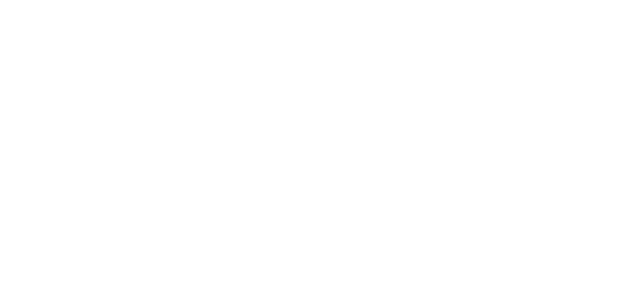
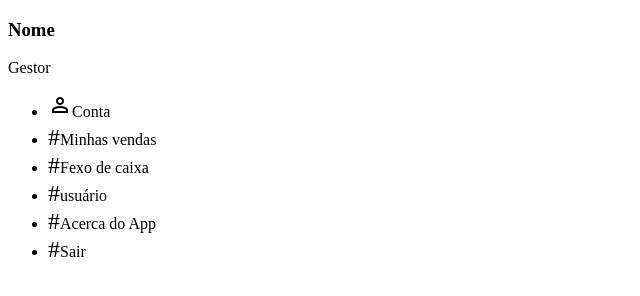
Before and after one commit to EduardoChicaia/kima, a plain HTML site: page app.html in a window 1280 px wide. Shown: the whole page, without its empty margins (0-640 px from the left). Drawn offline with nearby package versions, Linux system fonts and the light colour scheme.

Commit message:
Dando passos

```diff
--- a/app.html
+++ b/app.html
@@ -0,0 +1,32 @@
+<!DOCTYPE html>
+<html lang="pt-br">
+<head>
+    <meta charset="UTF-8">
+    <meta name="viewport" content="width=device-width, initial-scale=1.0">
+    <link href="https://fonts.googleapis.com/css2?family=Material+Symbols+Outlined" rel="stylesheet" />
+    <title>app Kima</title>
+</head>
+<body>
+    <main>
+        <header>
+            <div>
+                <h3>
+                    Nome
+                </h3>
+                <p>Gestor</p>
+            </div>
+            <ul>
+                <li><span class="material-symbols-outlined">person</span>Conta</li>
+                <li><span class="material-symbols-outlined">#</span>Minhas vendas</li>
+                <li><span class="material-symbols-outlined">#</span>Fexo de caixa</li>
+                <li><span class="material-symbols-outlined">#</span>usuário</li>
+                <li><span class="material-symbols-outlined">#</span>Acerca do App</li>
+                <li><span class="material-symbols-outlined">#</span>Sair</li>
+            </ul>
+        </header>
+        <div>
+
+        </div>
+    </main>
+</body>
+</html>
--- a/style.css
+++ b/style.css
@@ -49,6 +49,7 @@ img {
     font-size: 1.5em;
     margin-left: 0;
     cursor: pointer;
+    font-weight: bolder;
 }
 .conteiner2 {
     display: flex;
@@ -84,6 +85,7 @@ button {
     right: 53%;
     transform: translateY(13px);
     align-self: center;
+    font-weight: bolder;
 }
 button:hover {
     background: #8a0303a8;
```
